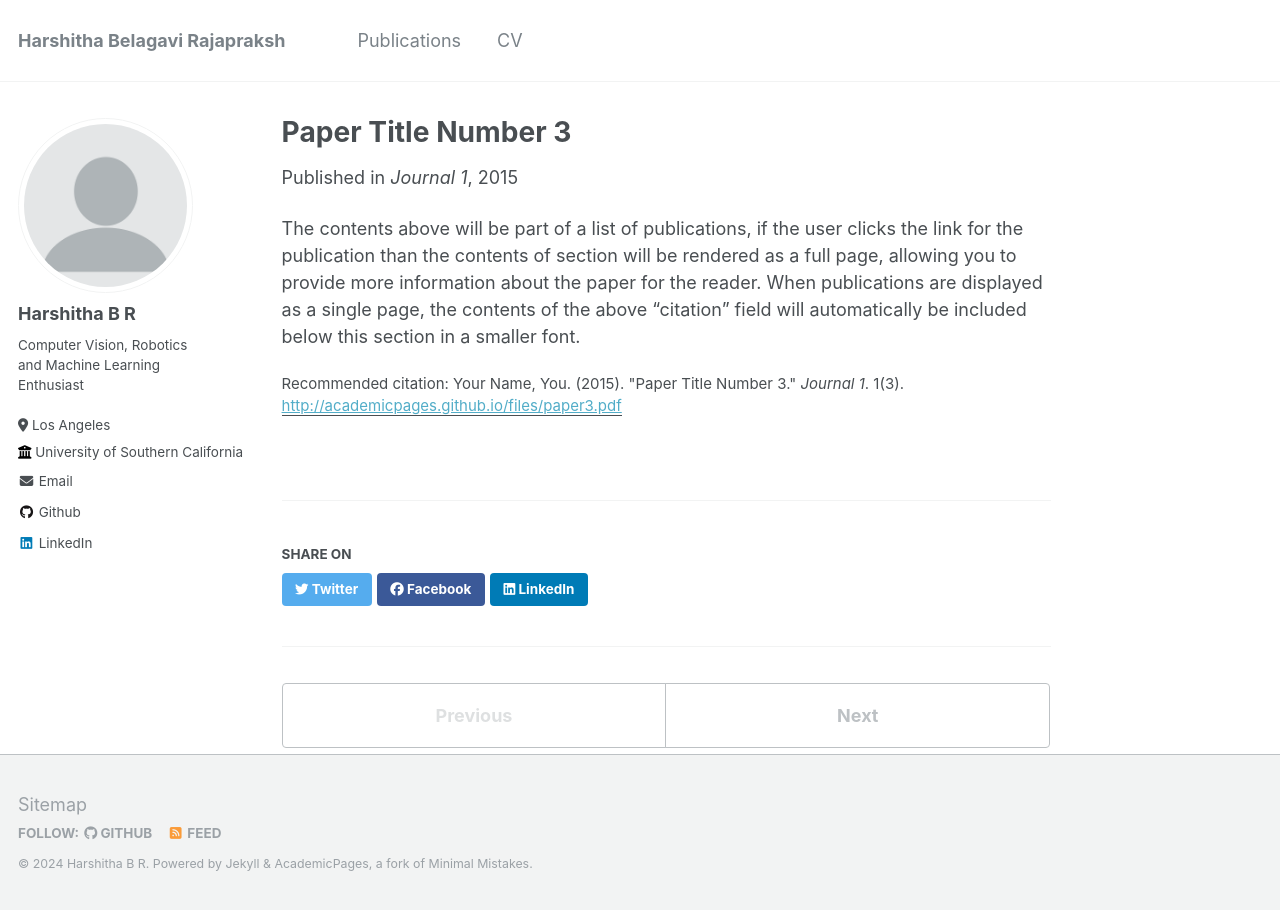
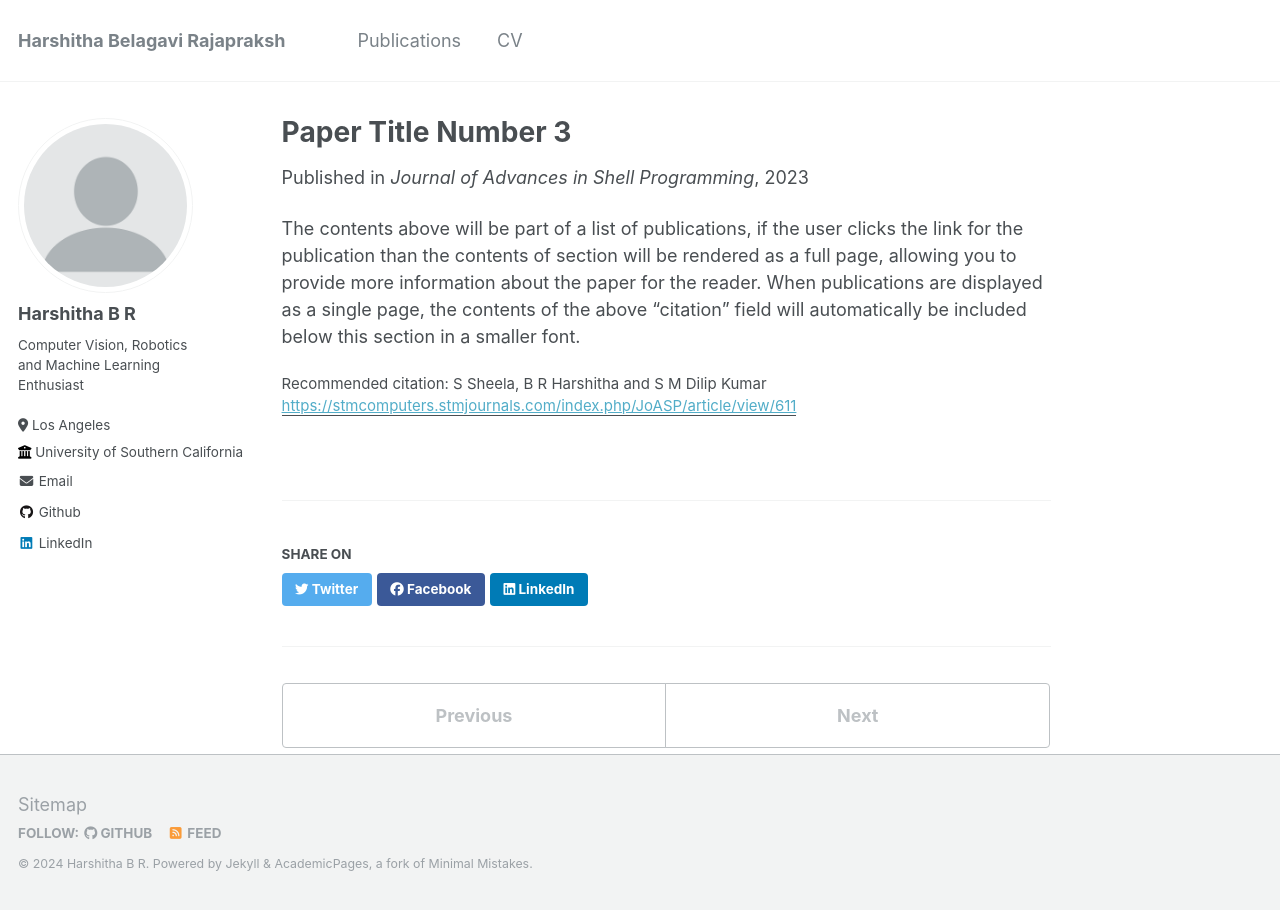
Before and after one commit to HarshithaBR/harshithabr.github.io, a Jekyll site: the page built from _publications/2015-10-01-paper-title-number-3.md, in a window 1280 px wide. Built offline with Jekyll 4.4.1, drawn with Linux system fonts in a browser that asks for light colours.

Commit message:
Update 2015-10-01-paper-title-number-3.md

```diff
--- a/_publications/2015-10-01-paper-title-number-3.md
+++ b/_publications/2015-10-01-paper-title-number-3.md
@@ -3,10 +3,10 @@ title: "Paper Title Number 3"
 collection: publications
 permalink: /publication/2015-10-01-paper-title-number-3
 excerpt: 'This paper is about the number 3. The number 4 is left for future work.'
-date: 2015-10-01
-venue: 'Journal 1'
-paperurl: 'http://academicpages.github.io/files/paper3.pdf'
-citation: 'Your Name, You. (2015). &quot;Paper Title Number 3.&quot; <i>Journal 1</i>. 1(3).'
+date: 2023-10-01
+venue: 'Journal of Advances in Shell Programming'
+paperurl: 'https://stmcomputers.stmjournals.com/index.php/JoASP/article/view/611'
+citation: 'S Sheela, B R Harshitha and S M Dilip Kumar'
 ---
 
 The contents above will be part of a list of publications, if the user clicks the link for the publication than the contents of section will be rendered as a full page, allowing you to provide more information about the paper for the reader. When publications are displayed as a single page, the contents of the above "citation" field will automatically be included below this section in a smaller font.
```
